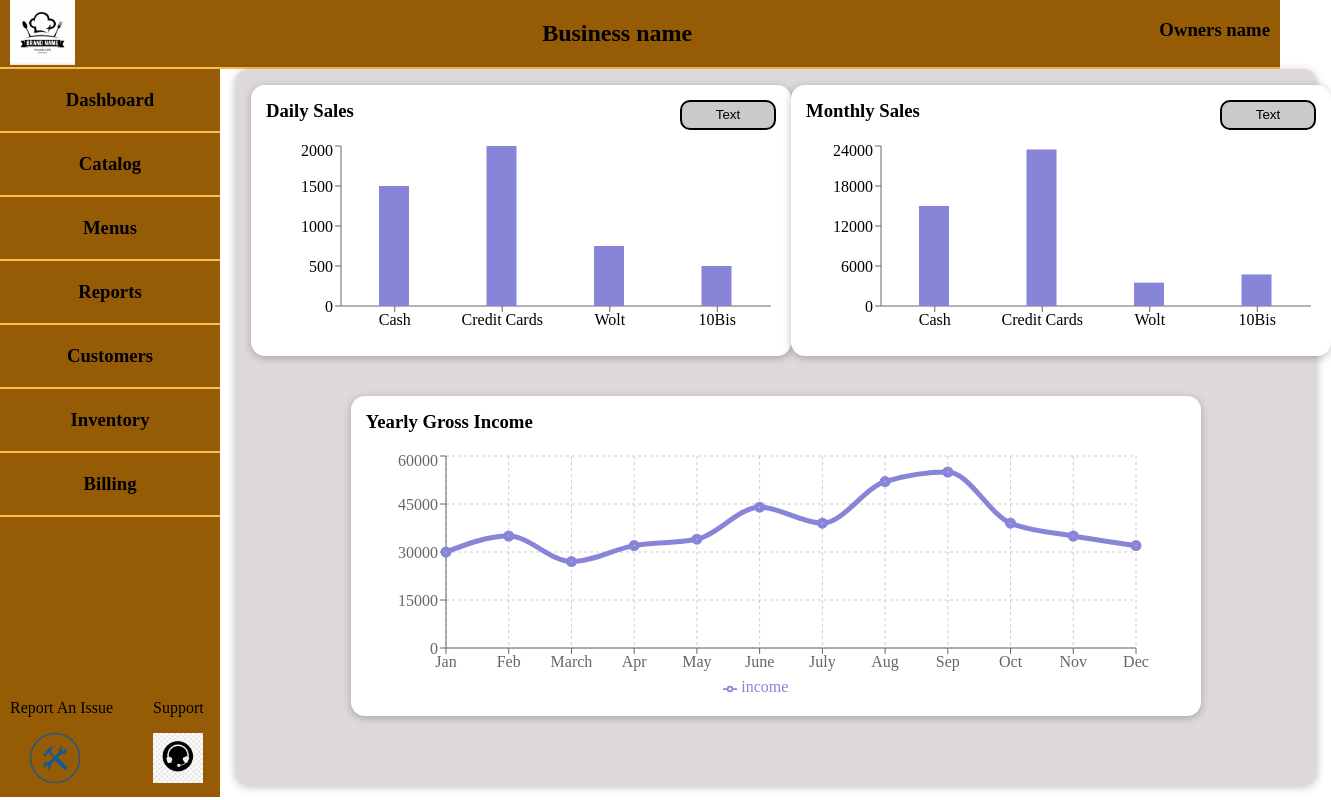
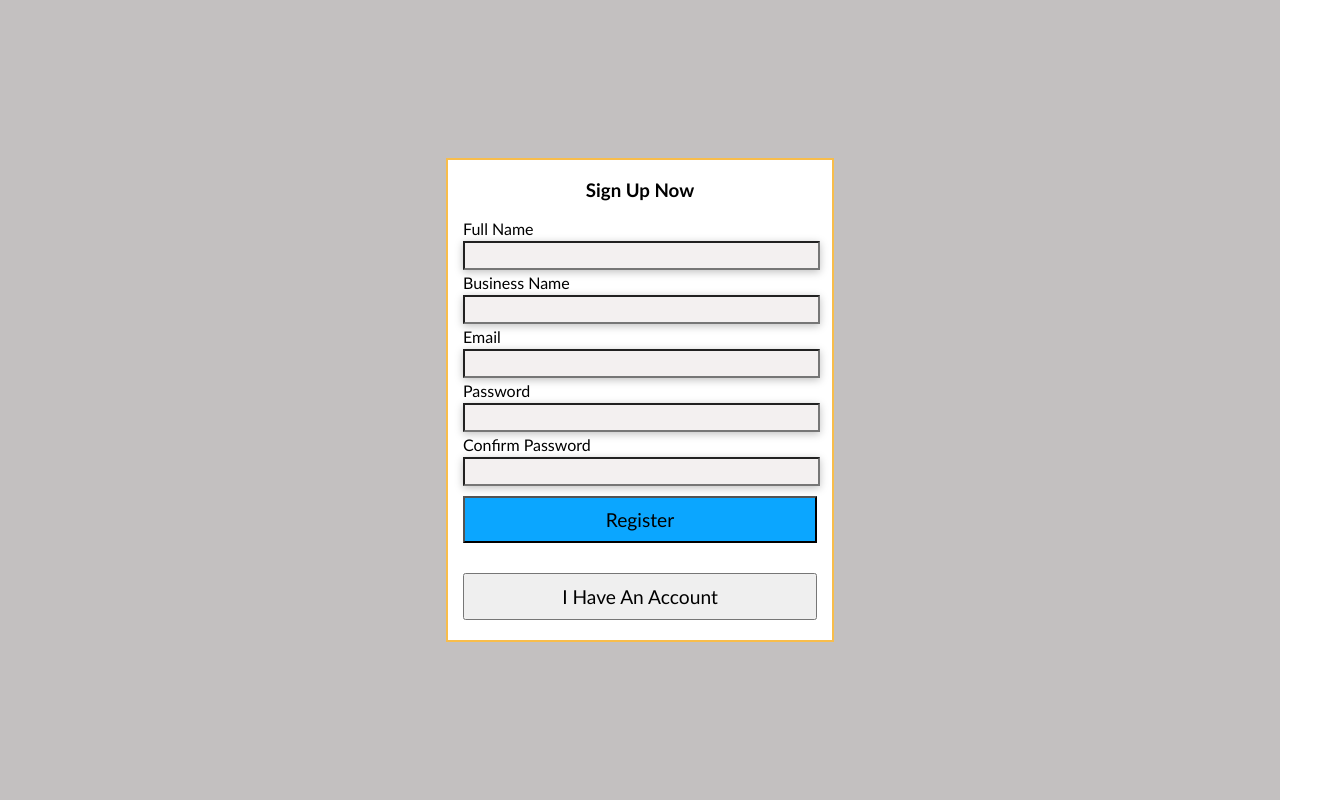
Before and after one commit to danmachlenkin/Back-Office-For-Restaurants, a React (Create React App) app in the folder front-end/: page / in a window 1280 px wide. Shown: the whole page, 1331 px wide, since content can reach past the window. Built offline with nearby package versions, Linux system fonts and the light colour scheme.

Commit message:
working on protected routing

```diff
--- a/front-end/src/App.js
+++ b/front-end/src/App.js
@@ -1,5 +1,13 @@
 //Libraries Imports
 import React, { Fragment, useState } from "react";
+import { createRoot } from "react-dom/client";
+import {
+  createBrowserRouter,
+  createRoutesFromElements,
+  RouterProvider,
+  Route,
+  Link,
+} from "react-router-dom";
 
 //JS imports
 import TopNavBar from "./Components/TopNavigationBar/TopNavBar";
@@ -16,6 +24,23 @@ import IssueReport from "./pages/IssueReport";
 //CSS imports
 import modules from "./App.module.css";
 import LoginPage from "./pages/LoginPage";
+import ProtectedRoutes from "./util/protectedRoutes";
+
+//Definning Router
+const router = createBrowserRouter(
+  createRoutesFromElements(
+    <Route path="/" element={<ProtectedRoutes />}>
+      <Route path="/dashboard" element={<Dashboard />}></Route>
+      <Route path="/catalog" element={<Catalog />}></Route>
+      <Route path="/customers" element={<Customers />}></Route>
+      <Route path="/inventory" element={<Inventory />}></Route>
+      <Route path="/menus" element={<Menus />}></Route>
+      <Route path="/reports" element={<Reports />}></Route>
+      <Route path="/billing" element={<Billing />}></Route>
+      <Route path="/issueReport" element={<IssueReport />}></Route>
+    </Route>
+  )
+);
 
 function App() {
   const [selectedPage, setSelectedPage] = useState("dashboard");
@@ -30,41 +55,46 @@ function App() {
     setIsLoggedIn(bool);
   };
 
-  if(isLoggedIn){
-    return <>
-    <LoginPage />
-    <p>test routing</p>
-    </>
-  }else{
-    return (
-      <>
-        <div>
-          <div className={modules.container}>
-            <nav>
-              <TopNavBar />
-            </nav>
-            <main className={modules.main_container}>
-              <nav>
-                <LeftNavBar selectPage={pageSelectionHandler} />
-              </nav>
-              <section className={modules.display_window}>
-                <Card>
-                  {selectedPage === "dashboard" && <Dashboard />}
-                  {selectedPage === "catalog" && <Catalog />}
-                  {selectedPage === "menus" && <Menus />}
-                  {selectedPage === "reports" && <Reports />}
-                  {selectedPage === "customers" && <Customers />}
-                  {selectedPage === "inventory" && <Inventory />}
-                  {selectedPage === "billing" && <Billing />}
-                  {selectedPage === "report an issue" && <IssueReport />}
-                </Card>
-              </section>
-            </main>
-          </div>
-        </div>
-      </>
-    );
-  }
+  return <RouterProvider router={router} />
+
+
 }
+export default App;
 
-export default App;
+//   if (isLoggedIn) {
+//     return (
+//       <>
+//         <LoginPage />
+//       </>
+//     );
+//   } else {
+//     return (
+//       <>
+//         <div>
+//           <div className={modules.container}>
+//             <nav>
+//               <TopNavBar />
+//             </nav>
+//             <main className={modules.main_container}>
+//               <nav>
+//                 <LeftNavBar selectPage={pageSelectionHandler} />
+//               </nav>
+//               <section className={modules.display_window}>
+//                 <Card>
+//                   {selectedPage === "dashboard" && <Dashboard />}
+//                   {selectedPage === "catalog" && <Catalog />}
+//                   {selectedPage === "menus" && <Menus />}
+//                   {selectedPage === "reports" && <Reports />}
+//                   {selectedPage === "customers" && <Customers />}
+//                   {selectedPage === "inventory" && <Inventory />}
+//                   {selectedPage === "billing" && <Billing />}
+//                   {selectedPage === "report an issue" && <IssueReport />}
+//                 </Card>
+//               </section>
+//             </main>
+//           </div>
+//         </div>
+//       </>
+//     );
+//   }
+// }
--- a/front-end/src/index.js
+++ b/front-end/src/index.js
@@ -6,7 +6,5 @@ import "./global.css";
 
 const root = ReactDOM.createRoot(document.getElementById("root"));
 root.render(
-  <BrowserRouter>
     <App />
-  </BrowserRouter>
 );
--- /dev/null
+++ b/front-end/src/util/protectedRoutes.js
@@ -0,0 +1,15 @@
+import React from "react";
+import { Outlet } from "react-router-dom";
+import LoginPage from "../pages/LoginPage";
+
+
+
+const ProtectedRoutes = () => {
+    let isLoggedIn = false;
+    return <>
+        {isLoggedIn ? <Outlet/> : <LoginPage/>}
+    </>
+};
+
+
+export default ProtectedRoutes;
```
